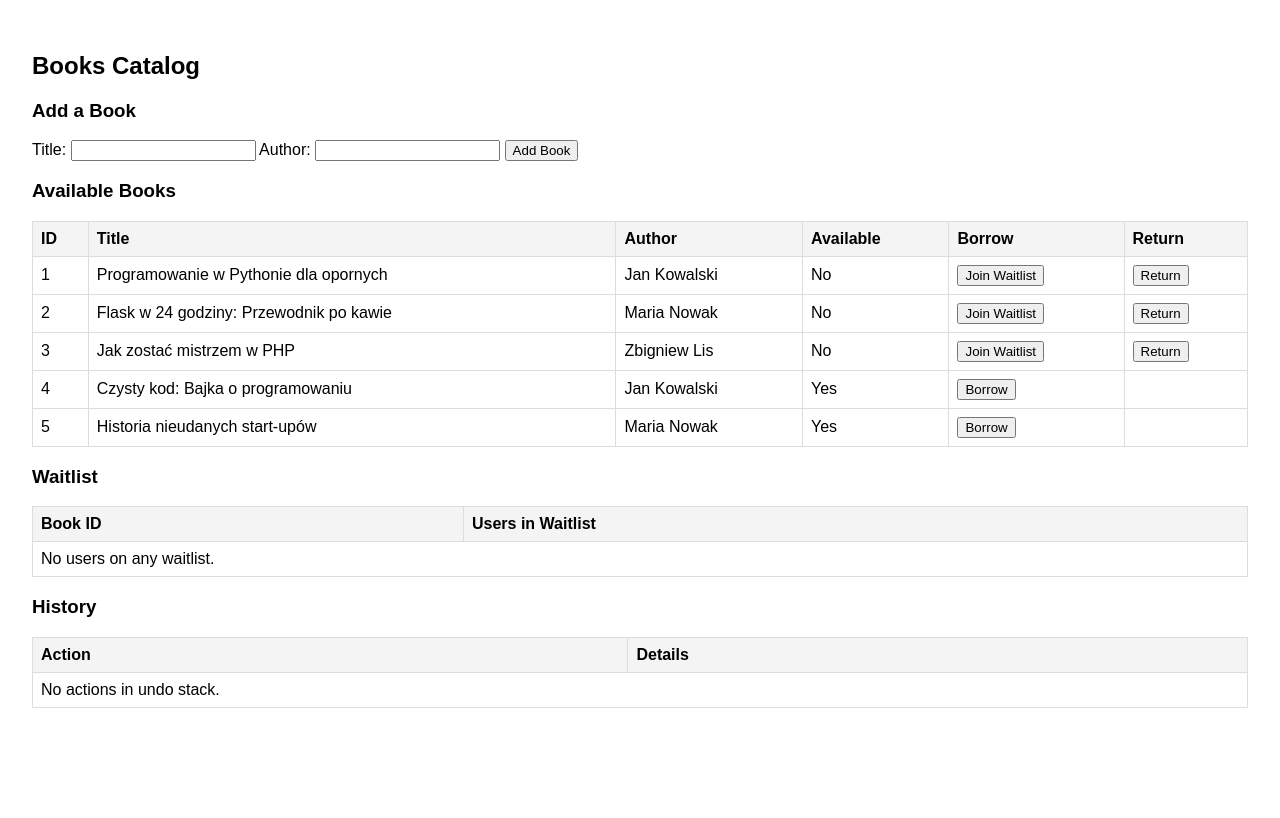
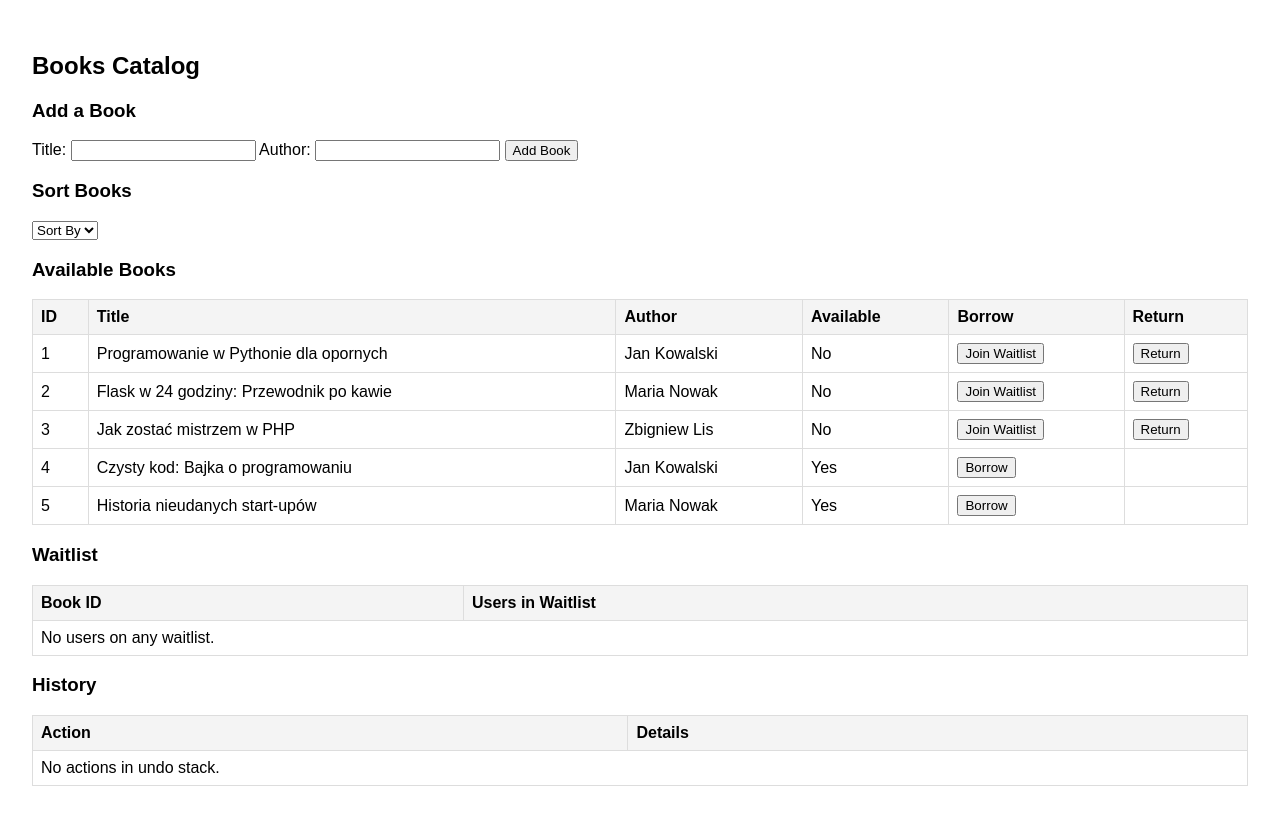
Before and after one commit to vvoinarovych/LibraryManager, a Flask app: page /books in a window 1280 px wide. Shown: the part 130-948 px from the top of the page. Before the commit the page ends 838 px from the top, so only its background shows below. Run offline with Flask 3, Linux system fonts and the light colour scheme; data comes from the database, SQL or seed files in the repository; data that the repository does not hold is empty.

Commit message:
feat: add sorting

```diff
--- a/controller/routes.py
+++ b/controller/routes.py
@@ -1,8 +1,8 @@
 from flask import Blueprint, jsonify, request, render_template
 
-from database.database import Book
 from service.borrowService import borrow_book, return_book, add_book_to_catalog, waitlist, \
     get_all_reversed_history_operations, list_all_books
+from utils.utils import quicksort
 
 routes = Blueprint('routes', __name__)
 
@@ -27,11 +27,17 @@ def return_borrowed_book():
 
 @routes.route('/books/list', methods=['GET'])
 def get_books():
+    sort_by = request.args.get('sort_by', default=None, type=str)
     books = list_all_books()
     if not books:
         return jsonify({"message": "No books found."}), 404
+
+    if sort_by == 'title':
+        books = quicksort(books, key_func=lambda x: x['title'].lower())
+    elif sort_by == 'author':
+        books = quicksort(books, key_func=lambda x: x['author'].lower())
+
     return jsonify(books)
-
 @routes.route('/books/add', methods=['POST'])
 def add_book():
     data = request.get_json()
--- a/static/js/scripts.js
+++ b/static/js/scripts.js
@@ -27,8 +27,10 @@ document.addEventListener('DOMContentLoaded', function () {
         fetchUndoStack();
     });
 
-    async function fetchBooks() {
-        const response = await fetch('/books/list');
+    async function fetchBooks(sortBy = null) {
+        const url = sortBy ? `/books/list?sort_by=${sortBy}` : '/books/list';
+
+        const response = await fetch(url);
         if (response.ok) {
             const books = await response.json();
             booksTable.innerHTML = '';
@@ -81,7 +83,7 @@ document.addEventListener('DOMContentLoaded', function () {
                         });
                         const data = await response.json();
                         alert(data.message);
-                        fetchBooks();
+                        fetchBooks();  // Refresh the books list
                         fetchWaitlists();
                         fetchUndoStack();
                     }
@@ -131,4 +133,9 @@ document.addEventListener('DOMContentLoaded', function () {
             undoStackTable.innerHTML = '<tr><td colspan="2">Failed to load undo stack.</td></tr>';
         }
     }
+
+    document.getElementById('sort-books').addEventListener('change', (event) => {
+        const sortBy = event.target.value;
+        fetchBooks(sortBy);
+    });
 });
--- a/templates/books.html
+++ b/templates/books.html
@@ -11,6 +11,15 @@
         <input type="text" id="author" name="author" required>
         <button type="submit">Add Book</button>
     </form>
+</div>
+
+<div>
+    <h3>Sort Books</h3>
+    <select id="sort-books">
+        <option value="">Sort By</option>
+        <option value="title">Title</option>
+        <option value="author">Author</option>
+    </select>
 </div>
 
 <div>
@@ -46,6 +55,7 @@
         </tbody>
     </table>
 </div>
+
 <div>
     <h3>History</h3>
     <table id="undo-stack-table">
```
Also changed, not shown: utils/utils.py (added, +21 -0 lines).
